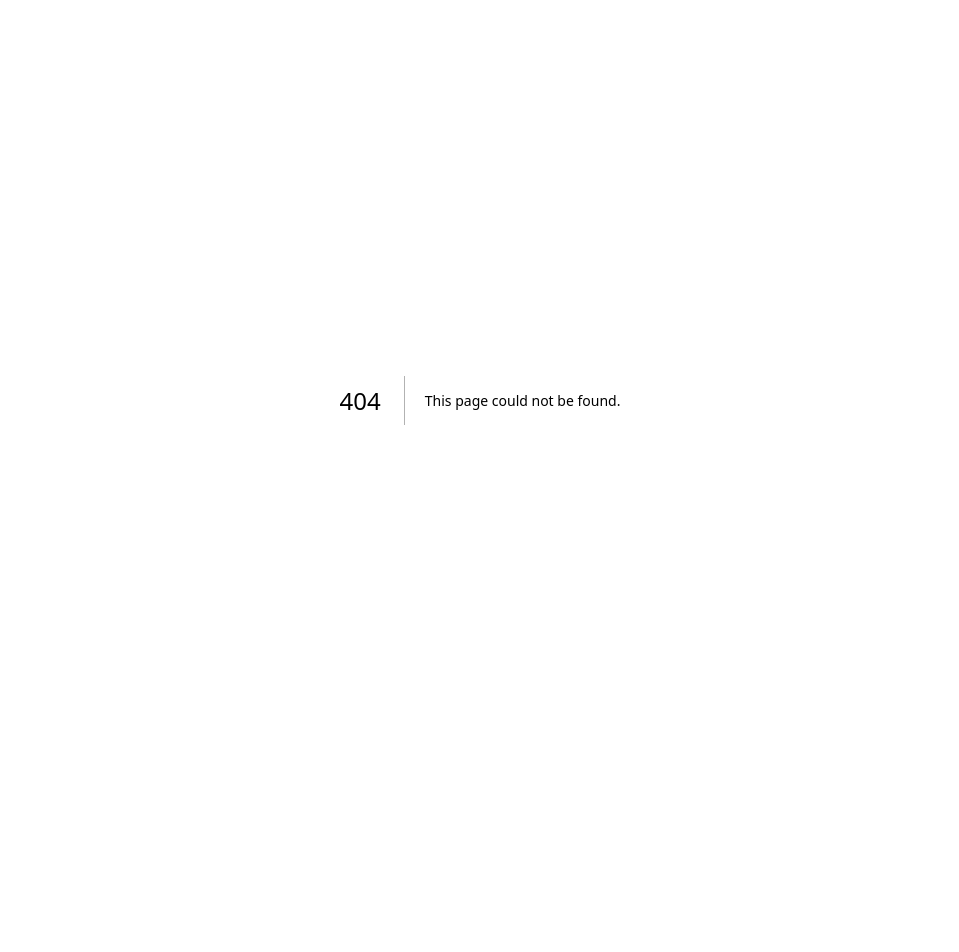
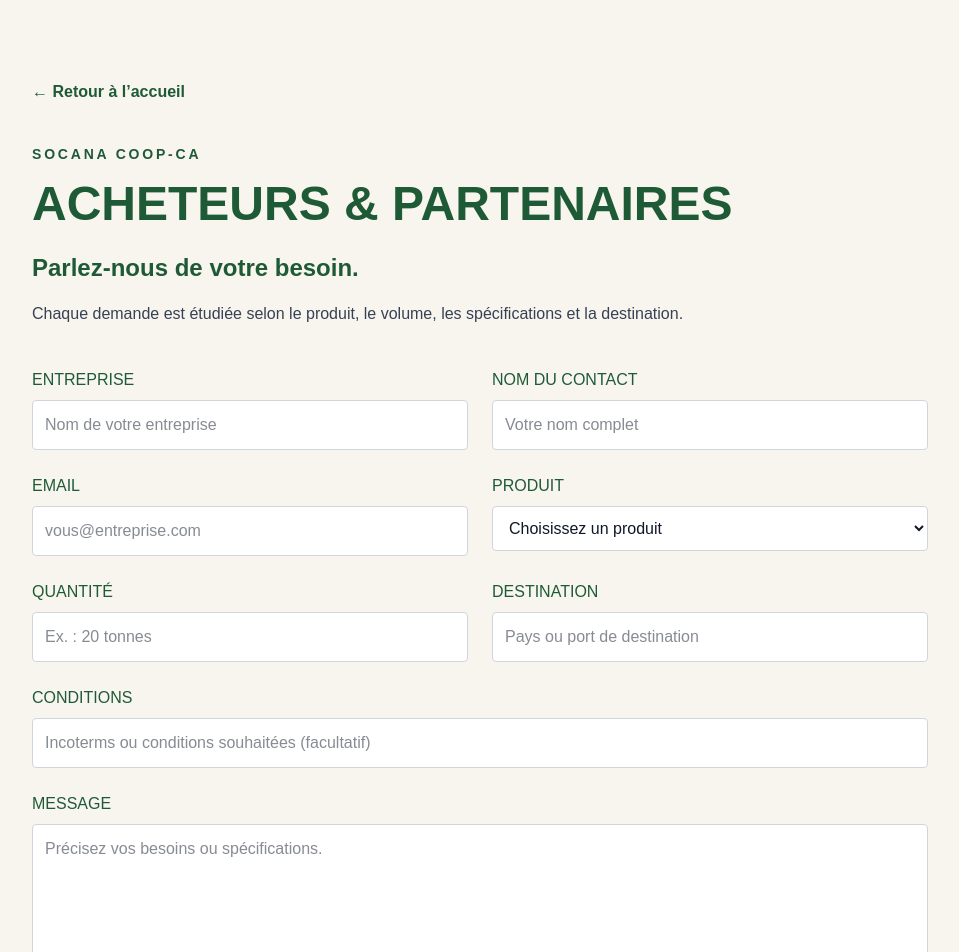
Before and after one commit to David2003-lang/socana-site, a Next.js app: page /acheteurs-partenaires in a window 1280 px wide. Before the commit this address had no page. Shown: the top 952 px of the page, without its empty margins (160-1119 px from the left). Before the commit the page ends 800 px from the top, so only its background shows below. Built offline with nearby package versions, Linux system fonts and the light colour scheme.

Commit message:
Add Acheteurs and Partenaires page

```diff
--- /dev/null
+++ b/app/acheteurs-partenaires/page.tsx
@@ -0,0 +1,139 @@
+export default function AcheteursPartenaires() {
+  return (
+    <main className="min-h-screen bg-[#F8F5EF] text-[#1F5A36]">
+      <section className="px-6 py-20 md:px-12">
+        <div className="mx-auto max-w-4xl">
+          <a href="/" className="mb-10 inline-block font-semibold hover:underline">
+            ← Retour à l’accueil
+          </a>
+
+          <p className="mb-4 text-sm font-semibold uppercase tracking-[0.2em]">
+            SOCANA COOP-CA
+          </p>
+
+          <h1 className="mb-6 text-3xl font-bold md:text-5xl">
+            ACHETEURS &amp; PARTENAIRES
+          </h1>
+                    <h2 className="mb-4 text-xl font-semibold md:text-2xl">
+            Parlez-nous de votre besoin.
+          </h2>
+
+          <p className="mb-10 max-w-3xl leading-7 text-gray-700">
+            Chaque demande est étudiée selon le produit, le volume,
+            les spécifications et la destination.
+          </p>
+                    <form
+            action="mailto:contact@socana.ci"
+            method="post"
+            encType="text/plain"
+            className="grid gap-6 md:grid-cols-2"
+          >
+            <div>
+              <label className="mb-2 block font-medium">ENTREPRISE</label>
+              <input
+                type="text"
+                name="Entreprise"
+                required
+                placeholder="Nom de votre entreprise"
+                className="w-full rounded border border-gray-300 bg-white p-3 text-gray-900"
+              />
+            </div>
+
+            <div>
+              <label className="mb-2 block font-medium">NOM DU CONTACT</label>
+              <input
+                type="text"
+                name="Contact"
+                required
+                placeholder="Votre nom complet"
+                className="w-full rounded border border-gray-300 bg-white p-3 text-gray-900"
+              />
+            </div>
+                        <div>
+              <label className="mb-2 block font-medium">EMAIL</label>
+              <input
+                type="email"
+                name="Email"
+                required
+                placeholder="vous@entreprise.com"
+                className="w-full rounded border border-gray-300 bg-white p-3 text-gray-900"
+              />
+            </div>
+
+            <div>
+              <label className="mb-2 block font-medium">PRODUIT</label>
+              <select
+                name="Produit"
+                required
+                defaultValue=""
+                className="w-full rounded border border-gray-300 bg-white p-3 text-gray-900"
+              >
+                <option value="" disabled>
+                  Choisissez un produit
+                </option>
+                <option>Caoutchouc naturel</option>
+                <option>Cacao</option>
+                <option>Noix de cajou</option>
+                <option>Coques de cajou</option>
+                <option>Café</option>
+                <option>Autre</option>
+              </select>
+            </div>
+                        <div>
+              <label className="mb-2 block font-medium">QUANTITÉ</label>
+              <input
+                type="text"
+                name="Quantité"
+                required
+                placeholder="Ex. : 20 tonnes"
+                className="w-full rounded border border-gray-300 bg-white p-3 text-gray-900"
+              />
+            </div>
+
+            <div>
+              <label className="mb-2 block font-medium">DESTINATION</label>
+              <input
+                type="text"
+                name="Destination"
+                required
+                placeholder="Pays ou port de destination"
+                className="w-full rounded border border-gray-300 bg-white p-3 text-gray-900"
+              />
+            </div>
+                        <div className="md:col-span-2">
+              <label className="mb-2 block font-medium">CONDITIONS</label>
+              <input
+                type="text"
+                name="Conditions"
+                placeholder="Incoterms ou conditions souhaitées (facultatif)"
+                className="w-full rounded border border-gray-300 bg-white p-3 text-gray-900"
+              />
+            </div>
+
+            <div className="md:col-span-2">
+              <label className="mb-2 block font-medium">MESSAGE</label>
+              <textarea
+                name="Message"
+                rows={5}
+                placeholder="Précisez vos besoins ou spécifications."
+                className="w-full rounded border border-gray-300 bg-white p-3 text-gray-900"
+              />
+            </div>
+                        <div className="md:col-span-2">
+              <button
+                type="submit"
+                className="rounded bg-[#1F5A36] px-8 py-4 font-semibold text-white transition hover:bg-[#17452A]"
+              >
+                ENVOYER LA DEMANDE →
+              </button>
+
+              <p className="mt-3 text-sm text-gray-600">
+                L’envoi nécessite une application de messagerie configurée.
+              </p>
+            </div>
+          </form>
+        </div>
+      </section>
+    </main>
+  );
+}
--- a/app/page.tsx
+++ b/app/page.tsx
@@ -20,11 +20,12 @@
 </a>
 
 
-        <nav className="hidden gap-6 text-sm font-medium md:flex">
+                <nav className="hidden gap-6 text-sm font-medium md:flex">
           <a href="#accueil">Accueil</a>
           <a href="#apropos">À propos</a>
           <a href="#produits">Nos produits</a>
           <a href="#contact">Contact</a>
+          <a href="/acheteurs-partenaires">Acheteurs &amp; Partenaires</a>
         </nav>
       </header>
             <section
```
